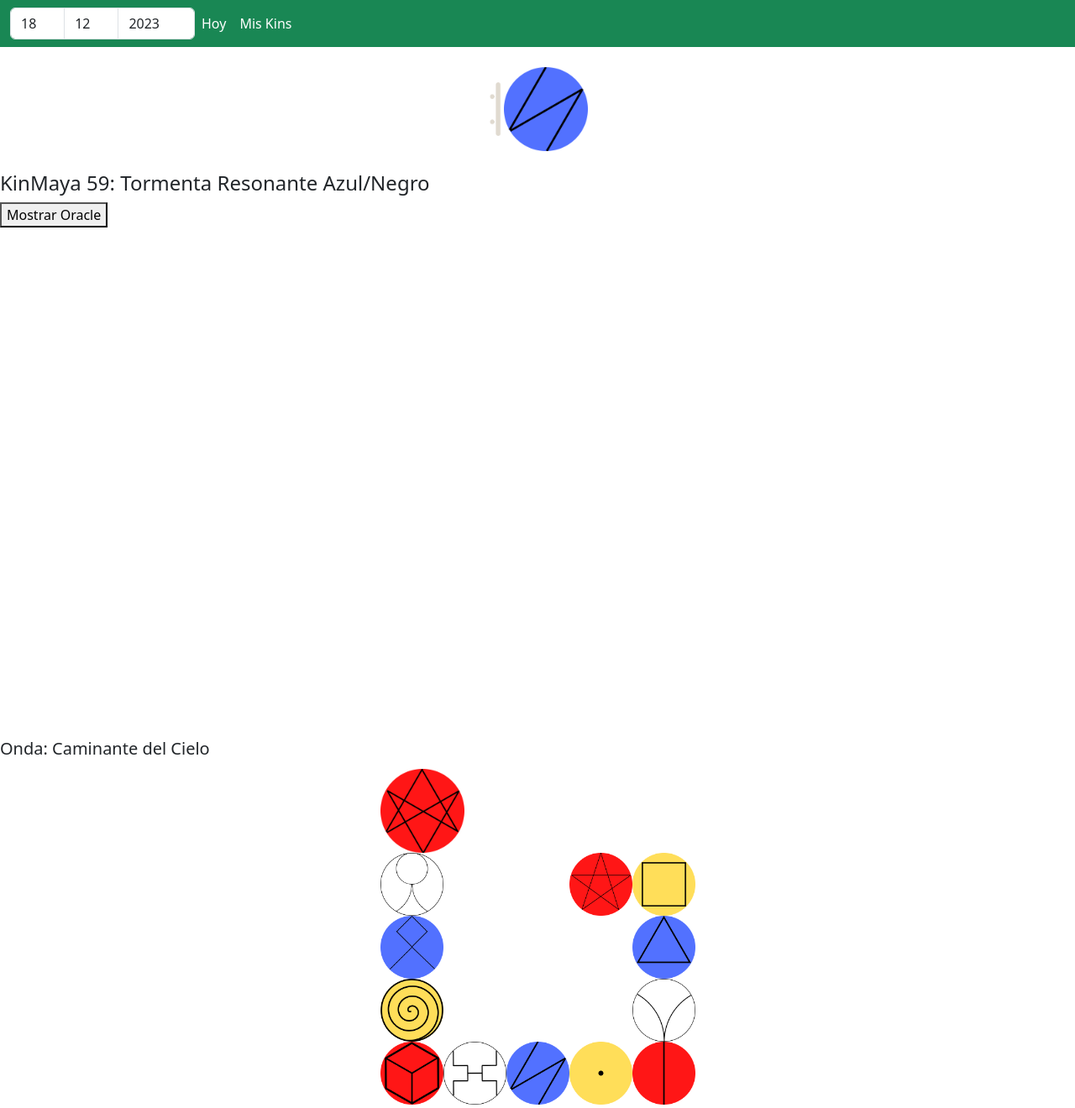
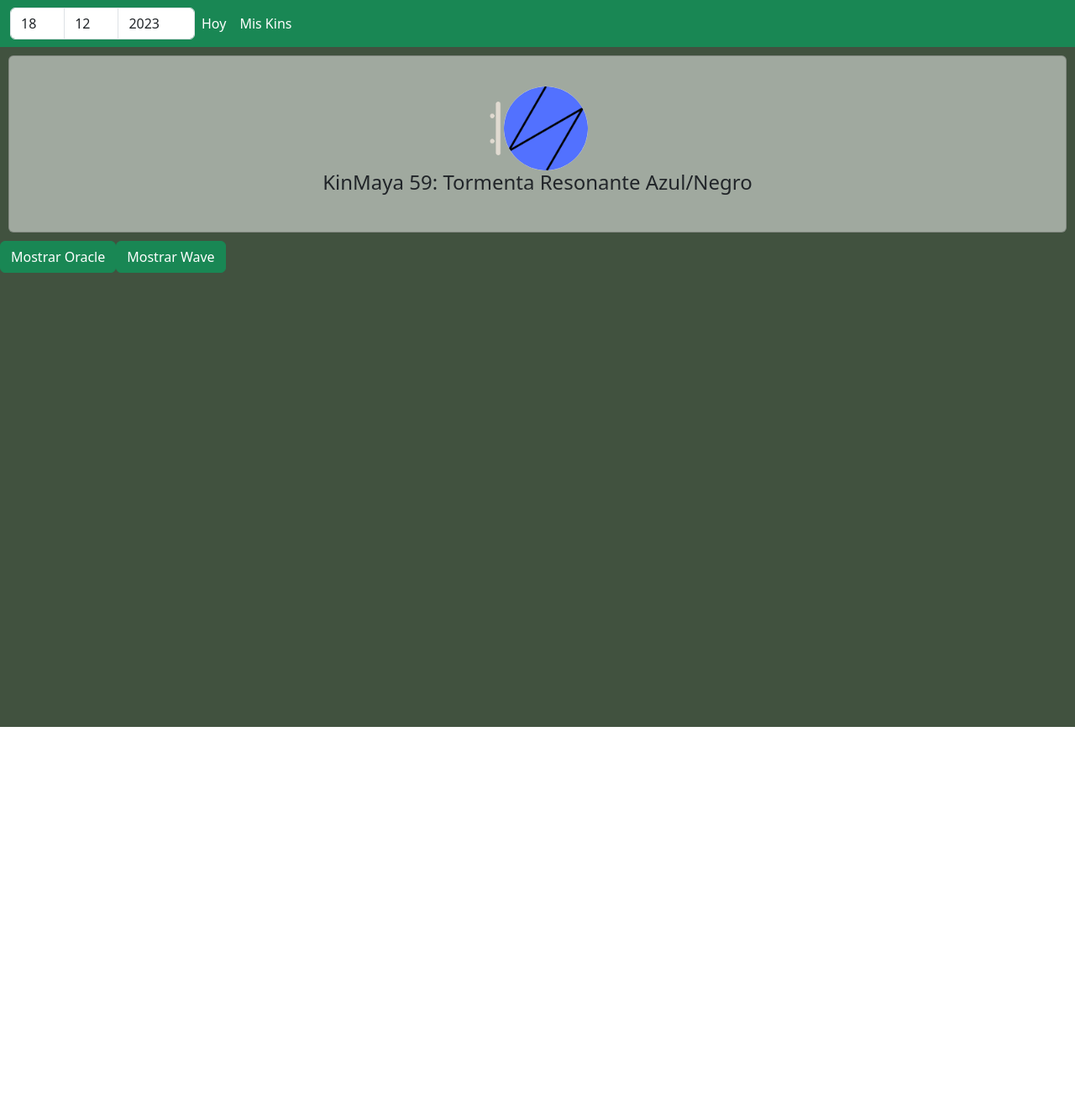
Before and after one commit to LihueMaidanaAvaca/SolKin, a React (Create React App) app: page / in a window 1280 px wide. Shown: the whole page at 84% size. After the commit the page ends 866 px from the top, so only its background shows below. Built offline with nearby package versions, Linux system fonts and the light colour scheme; a small style sheet from the web is missing.

Commit message:
new home 1

```diff
--- a/src/App.js
+++ b/src/App.js
@@ -20,12 +20,12 @@ function App() {
   console.log(day, "dia")
 
   return (
-    <>
+    <div style={{background: "#41523f"}}>
       <Header day={day} month={month} year={year} onDateChange={updateDate} />
       <Router>
         <MainRoutes day={day} month={month} year={year} />
       </Router>
-    </>
+    </div>
   );
 }
 
--- a/src/components/KinMaya.js
+++ b/src/components/KinMaya.js
@@ -2,9 +2,9 @@ import React from 'react';
 
 const KinMaya = ({ kinMaya }) => {
     return(
-        <div className="mt-4 mb-4" style={{display:"flex", alignItems:"center", justifyContent:"center"}}>
+        <div className="" style={{display:"flex", alignItems:"center", justifyContent:"center"}}>
             <img src={kinMaya.imgTone} alt="Tono Maya" style={{ width: '20px', height: 'auto' }} />
-            <img src={kinMaya.imgSeal} alt="Sello Maya" style={{ width: '100px', height: 'auto' }} />
+            <img src={kinMaya.imgSeal} alt="Sello Maya" style={{ width: '100px', height: 'auto', borderRadius: '50%' }} />
         </div>
     )
 }
--- a/src/components/Oracle.js
+++ b/src/components/Oracle.js
@@ -2,17 +2,17 @@ import React from 'react';
 
 const Oracle = ({ kinMaya }) => {
     return (
-        <div style={{display:"flex", flexDirection:"column", alignItems:"center", justifyContent:"center"}}>
+        <div style={{ display: "flex", flexDirection: "column", alignItems: "center", justifyContent: "center" }}>
             <div>
-                <img src={kinMaya.imgGuia} alt="Sello Maya" style={{ width: '100px', height: 'auto' }} />
+                <img src={kinMaya.imgGuia} alt="Sello Maya" style={{ width: '100px', height: 'auto', borderRadius: '50%' }} />
             </div>
             <div>
-                <img src={kinMaya.imgLeft} alt="Sello Maya" style={{ width: '100px', height: 'auto' }} />
-                <img src={kinMaya.imgSeal} alt="Sello Maya" style={{ width: '100px', height: 'auto' }} />
-                <img src={kinMaya.imgRight} alt="Sello Maya" style={{ width: '100px', height: 'auto' }} />
+                <img src={kinMaya.imgLeft} alt="Sello Maya" style={{ width: '100px', height: 'auto', borderRadius: '50%' }} />
+                <img src={kinMaya.imgSeal} alt="Sello Maya" style={{ width: '100px', height: 'auto', borderRadius: '50%' }} />
+                <img src={kinMaya.imgRight} alt="Sello Maya" style={{ width: '100px', height: 'auto', borderRadius: '50%' }} />
             </div>
             <div>
-                <img src={kinMaya.imgHide} alt="Sello Maya" style={{ width: '100px', height: 'auto' }} />
+                <img src={kinMaya.imgHide} alt="Sello Maya" style={{ width: '100px', height: 'auto', borderRadius: '50%' }} />
             </div>
 
         </div>
--- a/src/components/SpellWave.js
+++ b/src/components/SpellWave.js
@@ -10,33 +10,33 @@ const SpellWave = ({ kinMaya }) => {
                 style={{ maxWidth: '400px', margin: '4px' }} // Ajusta el maxWidth según tus necesidades
             >
                 <div>
-                    <img src={kinMaya.imgWave} alt="Hun" style={{ width: '100px', height: 'auto' }} />
+                    <img src={kinMaya.imgWave} alt="Hun" style={{ width: '75px', height: 'auto', borderRadius: '50%' }} />
                 </div>
                 <div style={{ display: "flex", justifyContent: "space-between" }} // Distribuye el espacio entre los elementos
                 >
-                    <img src={imgSeals(magnetNum + 1)} alt="Ka" style={{ width: '75px', height: 'auto' }} />
+                    <img src={imgSeals(magnetNum + 1)} alt="Ka" style={{ width: '50px', height: 'auto', borderRadius: '50%' }} />
                     <div >
-                        <img src={imgSeals(magnetNum + 12)} alt="Oxlahun" style={{ width: '75px', height: 'auto' }} />
-                        <img src={imgSeals(magnetNum + 11)} alt="Lahat" style={{ width: '75px', height: 'auto' }} />
+                        <img src={imgSeals(magnetNum + 12)} alt="Oxlahun" style={{ width: '50px', height: 'auto', borderRadius: '50%' }} />
+                        <img src={imgSeals(magnetNum + 11)} alt="Lahat" style={{ width: '50px', height: 'auto', borderRadius: '50%' }} />
                     </div>
                 </div>
                 <div style={{ display: "flex", justifyContent: "space-between" }} // Distribuye el espacio entre los elementos
                 >
-                    <img src={imgSeals(magnetNum + 2)} alt="Ox" style={{ width: '75px', height: 'auto' }} />
-                    <img src={imgSeals(magnetNum + 10)} alt="Buluk" style={{ width: '75px', height: 'auto' }} />
+                    <img src={imgSeals(magnetNum + 2)} alt="Ox" style={{ width: '50px', height: 'auto', borderRadius: '50%' }} />
+                    <img src={imgSeals(magnetNum + 10)} alt="Buluk" style={{ width: '50px', height: 'auto', borderRadius: '50%' }} />
                 </div>
                 <div style={{ display: "flex", justifyContent: "space-between" }} // Distribuye el espacio entre los elementos
                 >
-                    <img src={imgSeals(magnetNum + 3)} alt="Kan" style={{ width: '75px', height: 'auto' }} />
-                    <img src={imgSeals(magnetNum + 9)} alt="Lahun" style={{ width: '75px', height: 'auto' }} />
+                    <img src={imgSeals(magnetNum + 3)} alt="Kan" style={{ width: '50px', height: 'auto', borderRadius: '50%' }} />
+                    <img src={imgSeals(magnetNum + 9)} alt="Lahun" style={{ width: '50px', height: 'auto', borderRadius: '50%' }} />
                 </div>
                 <div style={{ display: "flex", justifyContent: "space-between" }} // Distribuye el espacio entre los elementos
                 >
-                    <img src={imgSeals(magnetNum + 4)} alt="Ho" style={{ width: '75px', height: 'auto' }} />
-                    <img src={imgSeals(magnetNum + 5)} alt="Uak" style={{ width: '75px', height: 'auto' }} />
-                    <img src={imgSeals(magnetNum + 6)} alt="Uuk" style={{ width: '75px', height: 'auto' }} />
-                    <img src={imgSeals(magnetNum + 7)} alt="Uahak" style={{ width: '75px', height: 'auto' }} />
-                    <img src={imgSeals(magnetNum + 8)} alt="Bolon" style={{ width: '75px', height: 'auto' }} />
+                    <img src={imgSeals(magnetNum + 4)} alt="Ho" style={{ width: '50px', height: 'auto', borderRadius: '50%' }} />
+                    <img src={imgSeals(magnetNum + 5)} alt="Uak" style={{ width: '50px', height: 'auto', borderRadius: '50%' }} />
+                    <img src={imgSeals(magnetNum + 6)} alt="Uuk" style={{ width: '50px', height: 'auto', borderRadius: '50%' }} />
+                    <img src={imgSeals(magnetNum + 7)} alt="Uahak" style={{ width: '50px', height: 'auto', borderRadius: '50%' }} />
+                    <img src={imgSeals(magnetNum + 8)} alt="Bolon" style={{ width: '50px', height: 'auto', borderRadius: '50%'}} />
                 </div>
             </div>
         </div>
--- a/src/pages/HomePage.js
+++ b/src/pages/HomePage.js
@@ -28,28 +28,44 @@ export default function HomePage({ day, month, year }) {
 
     // Estado para controlar la visibilidad del Oracle
     const [showOracle, setShowOracle] = useState(false);
+    const [showWave, setShowWave] = useState(false);
 
     // Función para cambiar la visibilidad del Oracle
     const toggleOracleVisibility = () => {
         setShowOracle(!showOracle);
     };
 
+    const toggleWaveVisibility = () => {
+        setShowWave(!showWave)
+    }
+
     return (
-        < >
-            <section style={{height: "100dvh" }}>
-                <KinMaya kinMaya={kinMaya} />
-                <h4>
-                    KinMaya {kinMaya.kin}: {kinMaya.Umbral}
-                </h4>
-                <button onClick={toggleOracleVisibility}>
+        <div >
+            <section style={{ height: "100vh" }}>
+                <div className='card' style={{ backgroundColor: 'rgba(255, 255, 255, 0.5)' }}>
+                    <div className='card-body'>
+                        <KinMaya kinMaya={kinMaya} />
+                        <h4 className='card-tittle'>
+                            KinMaya {kinMaya.kin}: {kinMaya.Umbral}
+                        </h4>
+                    </div>
+                </div>
+                <button className='btn btn-success' onClick={toggleOracleVisibility}>
                     {showOracle ? 'Ocultar Oracle' : 'Mostrar Oracle'}
                 </button>
+                <button className='btn btn-success' onClick={toggleWaveVisibility}>
+                    {showWave ? 'Ocultar Wave' : 'Mostrar Wave'}
+                </button>
                 {showOracle && <Oracle kinMaya={kinMaya} />}
+                {showWave && <div style={{ backgroundColor: 'rgba(255, 255, 255, 0.5)', borderRadius: '10px', margin: '10px' }}>
+                    <h5 className='card-tittle'>
+                        Onda: {kinMaya.Onda}
+                    </h5>
+                    <SpellWave kinMaya={kinMaya} />
+                </div>
+                }
             </section>
-            <h5>
-                Onda: {kinMaya.Onda}
-            </h5>
-            <SpellWave kinMaya={kinMaya} />
-        </>
+
+        </div>
     );
 }
```
Also changed, not shown: src/components/css/kinmaya.css (added).
